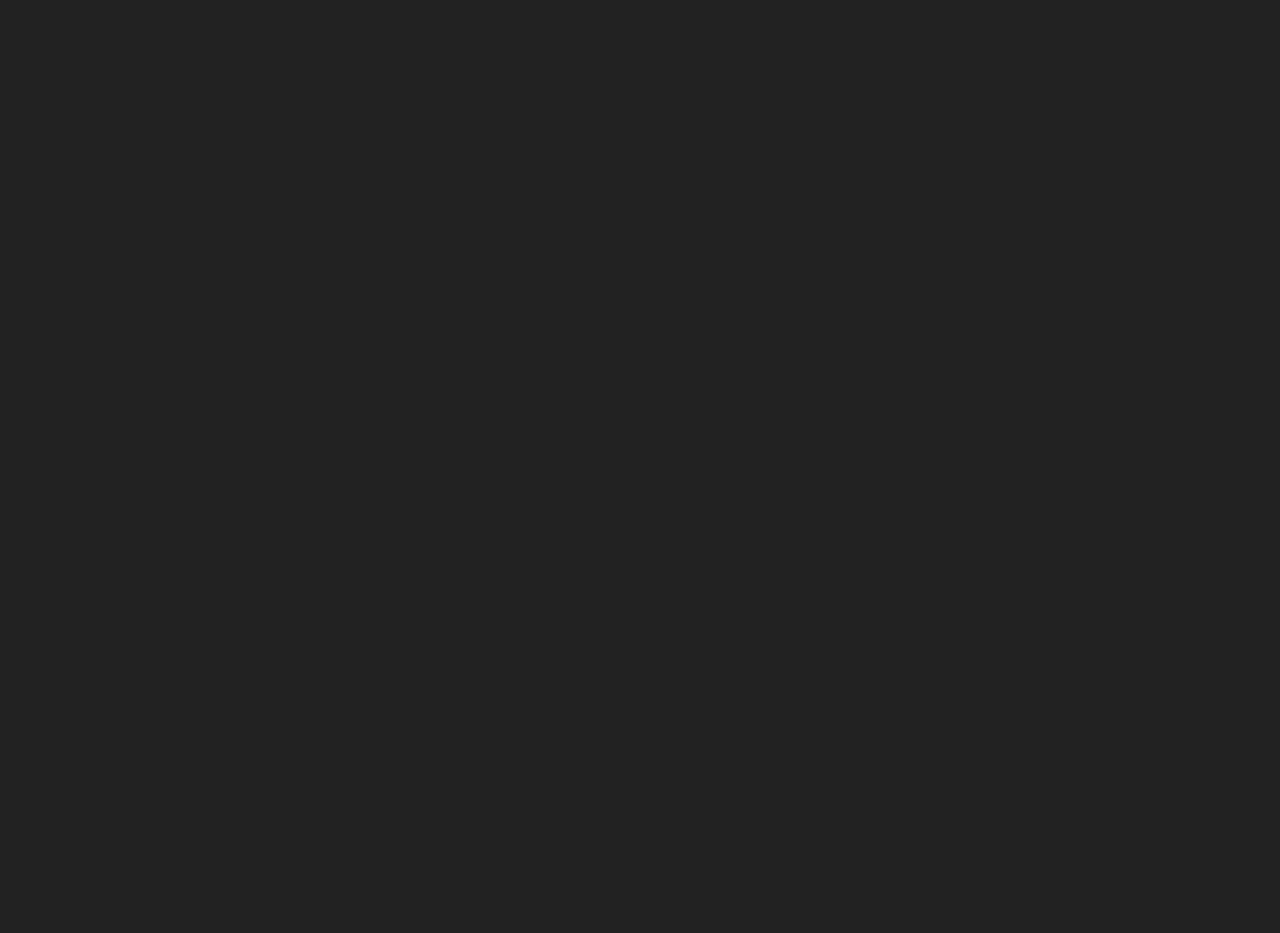
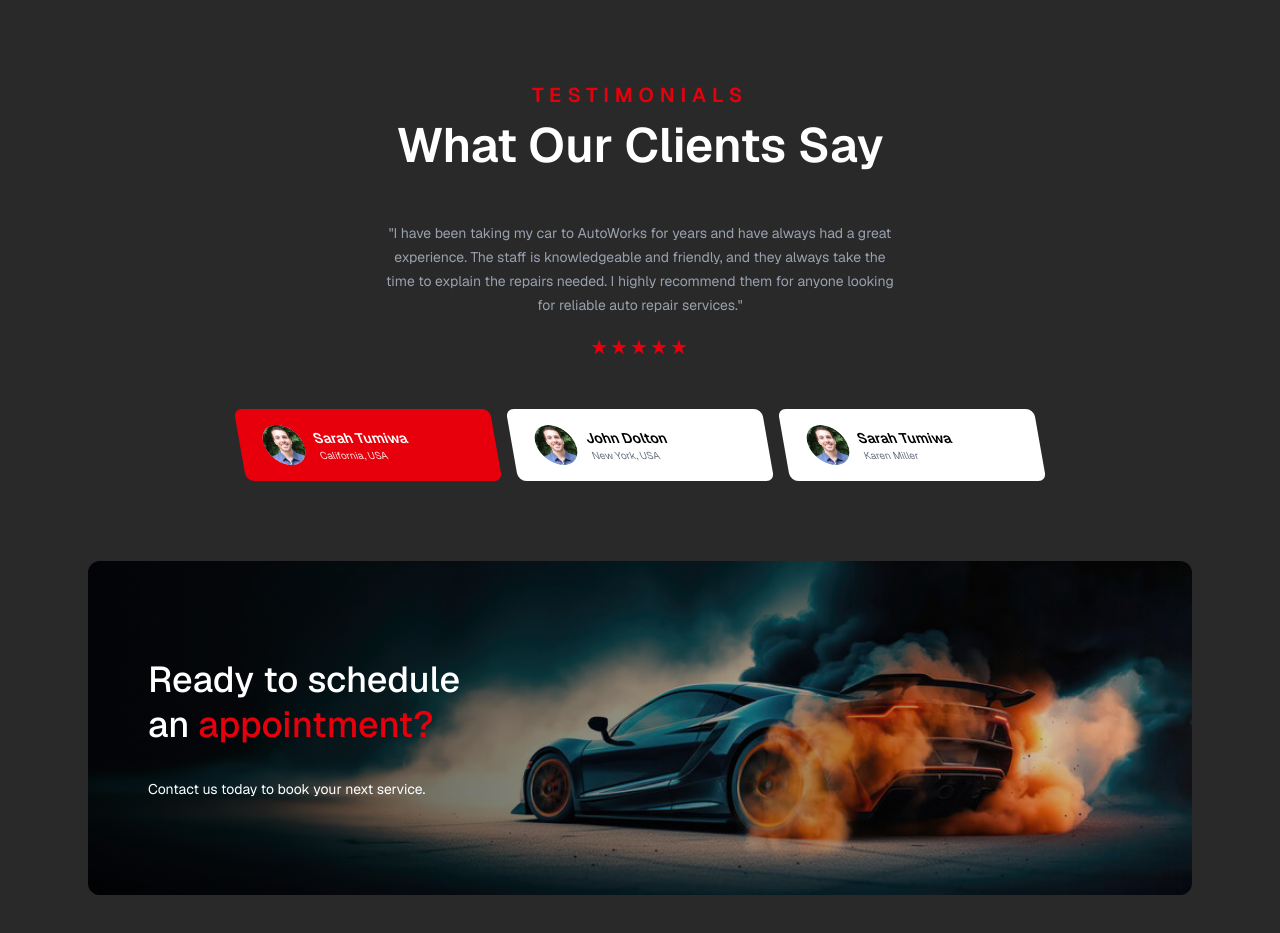
Before and after one commit to Shayan-Webdeveloper/Auto-Car-Repair, a Next.js app: page / in a window 1280 px wide. Shown: the part 3640-4573 px from the top of the page. Before the commit the page ends 3665 px from the top, so only its background shows below. Built offline with nearby package versions, Linux system fonts and the light colour scheme.

Commit message:
Testimonials Section Completed

```diff
--- /dev/null
+++ b/app/components/testimonials.jsx
@@ -0,0 +1,66 @@
+export default function TestimonialsSection() {
+  return (
+    <section className="bg-[#292929] text-white">
+
+      <div className="mx-auto max-w-6xl px-6 py-24 text-center">
+        <p className="text-xl font-semibold tracking-[0.3em] text-red-600">TESTIMONIALS</p>
+        <h2 className="mt-3 text-5xl font-semibold">What Our Clients Say</h2>
+
+        <p className="mx-auto mt-13 max-w-lg text-sm leading-6 text-gray-400">
+          "I have been taking my car to AutoWorks for years and have always had a great
+          experience. The staff is knowledgeable and friendly, and they always take the time
+          to explain the repairs needed. I highly recommend them for anyone looking for
+          reliable auto repair services."
+        </p>
+
+        <div className="mt-4 text-xl tracking-widest text-red-600">★★★★★</div>
+
+        <div className="mt-12 flex flex-col items-center justify-center gap-4 md:flex-row">
+          <div className="flex w-64 skew-x-10 items-center gap-3 rounded-lg bg-red-600 px-6 py-4">
+            <div className="flex skew-x-12 items-center gap-3">
+              <img src="/Avatar1.jfif" alt="Sarah Tumiwa" className="h-10 w-10 rounded-full object-cover" />
+              <div className="text-left">
+                <p className="text-sm font-semibold text-white">Sarah Tumiwa</p>
+                <p className="text-[10px] text-red-100">California, USA</p>
+              </div>
+            </div>
+          </div>
+
+          <div className="flex w-64 skew-x-10 items-center gap-3 rounded-lg bg-white px-6 py-4">
+            <div className="flex skew-x-12 items-center gap-3">
+              <img src="/Avatar1.jfif" alt="John Dolton" className="h-10 w-10 rounded-full object-cover" />
+              <div className="text-left">
+                <p className="text-sm font-semibold text-black">John Dolton</p>
+                <p className="text-[10px] text-gray-500">New York, USA</p>
+              </div>
+            </div>
+          </div>
+
+          <div className="flex w-64 skew-x-10 items-center gap-3 rounded-lg bg-white px-6 py-4">
+            <div className="flex skew-x-12 items-center gap-3">
+              <img src="/Avatar1.jfif" alt="Sarah Tumiwa" className="h-10 w-10 rounded-full object-cover" />
+              <div className="text-left">
+                <p className="text-sm font-semibold text-black">Sarah Tumiwa</p>
+                <p className="text-[10px] text-gray-500">Karen Miller</p>
+              </div>
+            </div>
+          </div>
+        </div>
+
+        <div
+          className="relative mt-20 overflow-hidden rounded-xl bg-cover bg-center text-left"
+          style={{ backgroundImage: "url('/banner-image1.jpg')" }}
+        >
+          <div className="absolute inset-0 bg-[linear-gradient(to_right,rgba(0,0,0,0.75),rgba(0,0,0,0.1))]"></div>
+
+          <div className="relative px-15 py-20 md:py-24">
+            <h3 className="max-w-sm text-4xl w-90 font-medium leading-tight">
+              Ready to schedule an <span className="text-red-600">appointment?</span>
+            </h3>
+            <p className="mt-8 text-sm text-white">Contact us today to book your next service.</p>
+          </div>
+        </div>
+      </div>
+    </section>
+  );
+}
--- a/app/page.jsx
+++ b/app/page.jsx
@@ -5,6 +5,7 @@ import About from '@/app/components/about'
 import Services from '@/app/components/services'
 import Choose from '@/app/components/choose'
 import Stats from '@/app/components/stats'
+import TestimonialsSection from '@/app/components/testimonials'
 export default function Home() {
 
   return (
@@ -16,6 +17,7 @@ export default function Home() {
     <Services />
     <Choose />
     <Stats />
+    <TestimonialsSection />
     <div className='p-5'></div>
     </>
   );
```
Also changed, not shown: public/Avatar1.jfif (added).
